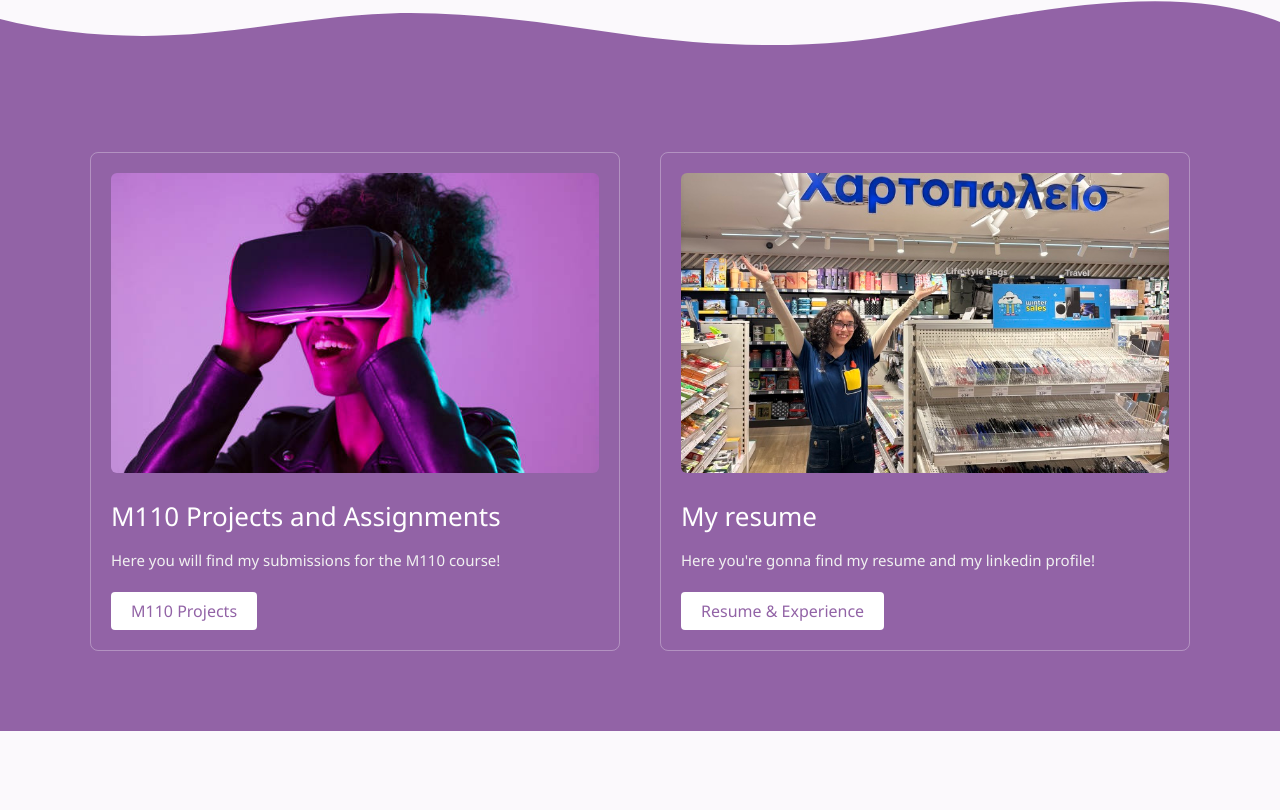
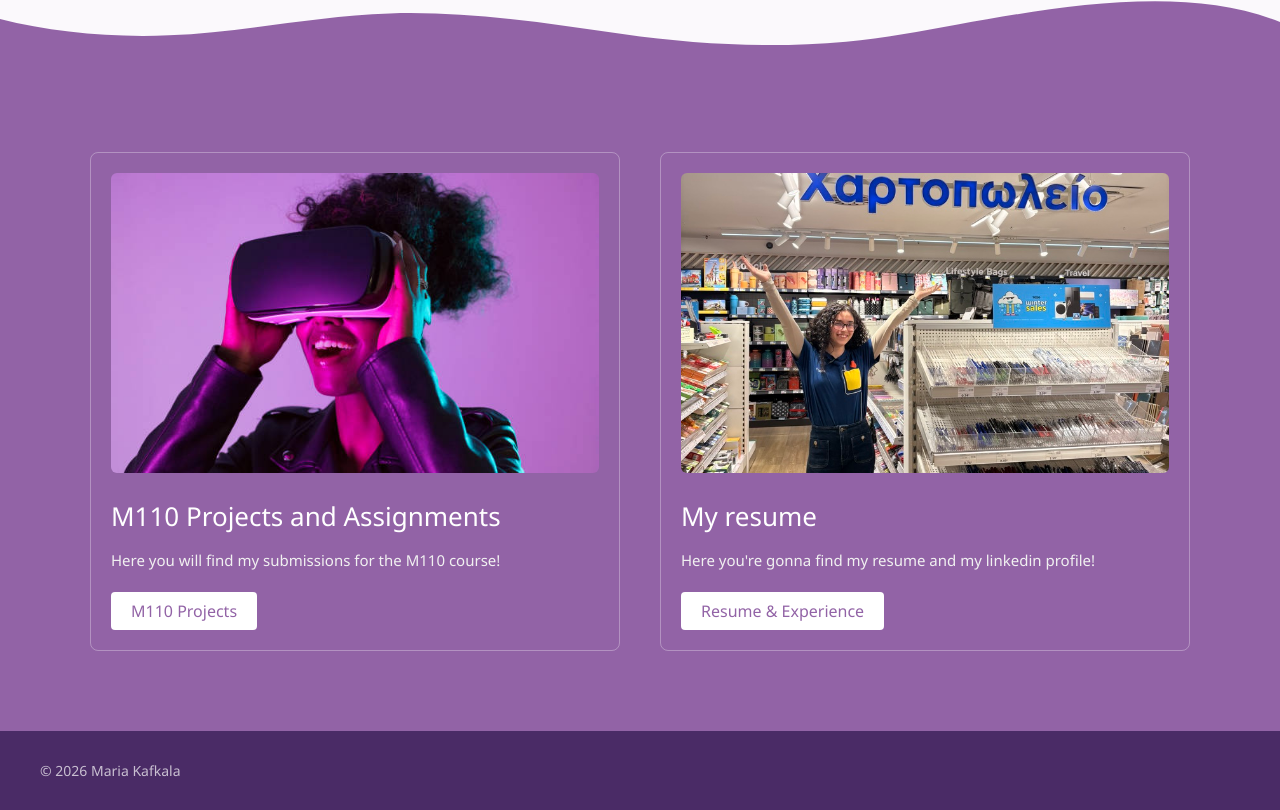
Before and after one commit to MariaKafkala/mariakafkala.github.io, a plain HTML site: page index.html in a window 1280 px wide. Shown: the part 709-1519 px from the top of the page. Before the commit the page ends 1440 px from the top, so only its background shows below. Drawn offline with Linux system fonts and the light colour scheme.

Commit message:
Add footer to index.html
Added footer section with copyright notice.

```diff
--- a/index.html
+++ b/index.html
@@ -154,6 +154,19 @@
             border-radius: 4px;
             font-weight: 500;
         }
+
+        /* --- Footer --- */
+        footer {
+            background-color: #4a2b66;
+            color: rgba(255, 255, 255, 0.7);
+            text-align: left;
+            padding: 30px 40px;
+            font-size: 14px;
+            display: flex;
+            justify-content: space-between;
+            align-items: center;
+            /* Σε αυτή τη σελίδα δεν έβαλα margin-top ώστε το σκούρο μωβ να "κολλήσει" τέλεια κάτω από το ανοιχτό μωβ section */
+        }
     </style>
 </head>
 <body>
@@ -198,11 +211,17 @@
                 <img src="plaisio.jpg" alt="Work Experience">
                 <h3>My resume</h3>
                 <p>Here you're gonna find my resume and my linkedin profile!</p>
+                <!-- Το link ενημερώθηκε για να πηγαίνει στη σελίδα του Resume -->
                 <a href="resume.html" class="btn-white">Resume & Experience</a>
             </div>
         </div>
 
     </section>
 
+    <!-- Προσθήκη του Footer στο τέλος της σελίδας -->
+    <footer>
+        <div>© 2026 Maria Kafkala</div>
+    </footer>
+
 </body>
 </html>
```
